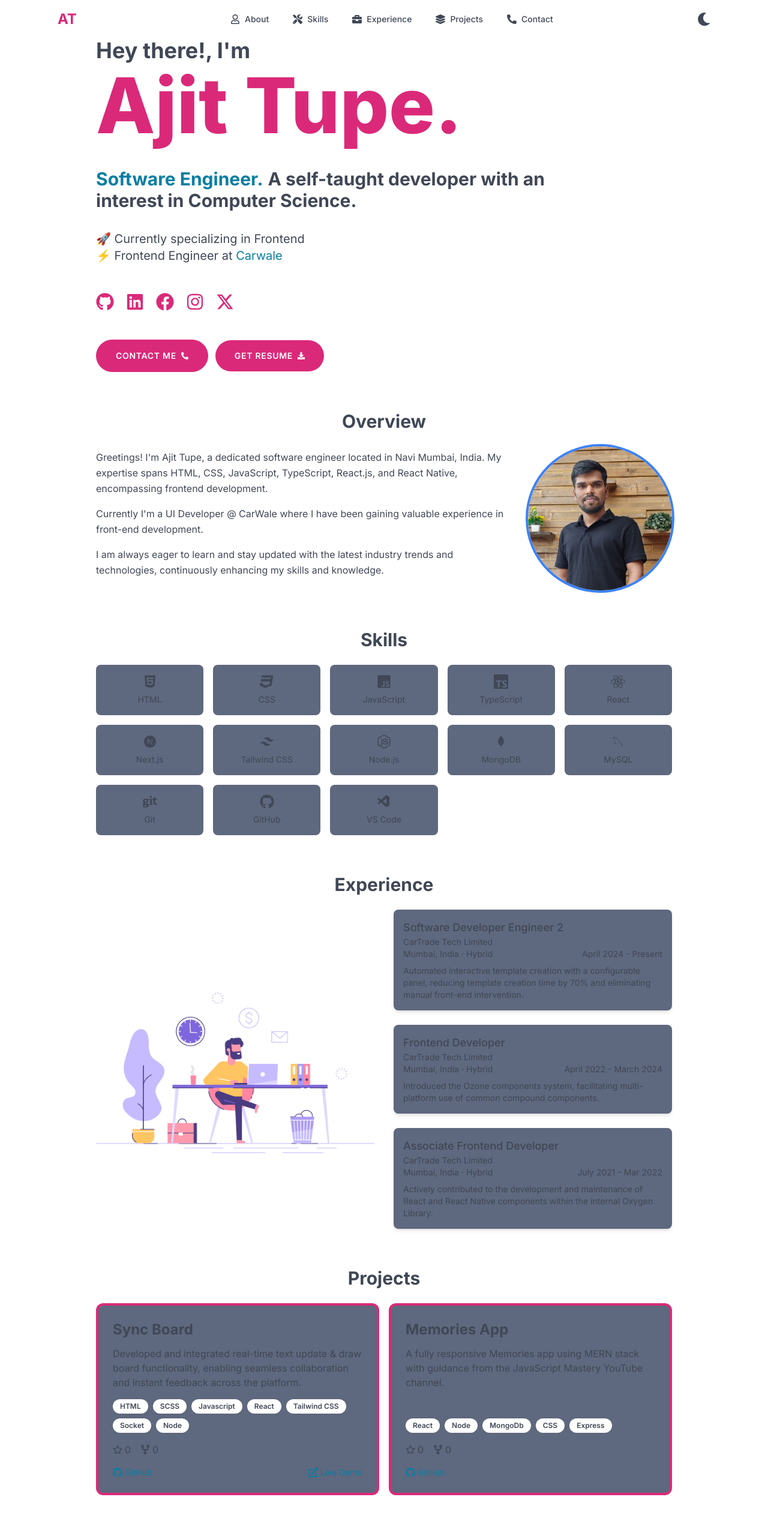
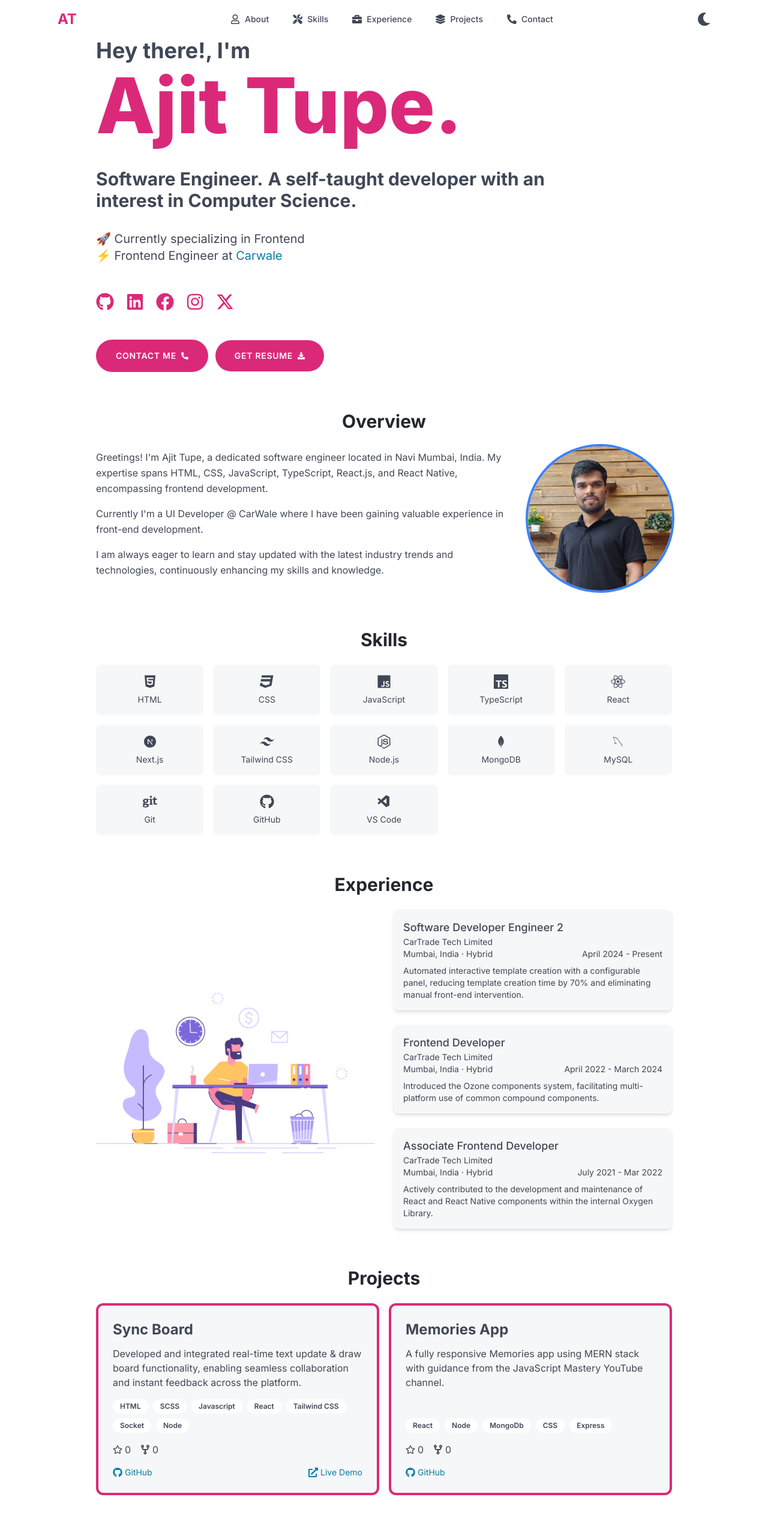
Before and after one commit to ajittupe2548/ajit-tupe-portfolio, a Next.js app: page / in a window 1280 px wide. Shown: the top 2560 px of the page at 60% size. Built offline with nearby package versions, Linux system fonts and the light colour scheme.

Commit message:
Added: Card in theme

```diff
--- a/src/app/globals.css
+++ b/src/app/globals.css
@@ -10,6 +10,7 @@
         --tertiary: #5e687e;
         --brand: hsl(333, 71%, 51%);
         --link: #087ea4;
+        --card: #f6f7f9;
         --border: 214.3 31.8% 91.4%;
         --radius: 0.5rem;
     }
@@ -21,6 +22,7 @@
         --tertiary: #99a1b3;
         --brand: hsl(333, 71%, 51%);
         --link: #58c4dc;
+        --card: #343a46;
         --border: 217.2 32.6% 17.5%;
     }
 }
--- a/src/components/Introduction.tsx
+++ b/src/components/Introduction.tsx
@@ -14,7 +14,7 @@ const Introduction: React.FC = () => {
                 </h1>
                 <br />
                 <p className='text-xl sm:text-3xl'>
-                    <span className='text-link'>Software Engineer.</span>
+                    <span>Software Engineer.</span>
                     <span className='ml-2'>
                         A self-taught developer with an <br /> interest in
                         Computer Science.
--- a/src/components/ProjectCard.tsx
+++ b/src/components/ProjectCard.tsx
@@ -26,7 +26,7 @@ const ProjectCard: React.FC<ProjectCardProps> = ({
     return (
         <div className='relative overflow-hidden rounded-xl p-1 transition-all duration-500'>
             <div className='absolute inset-0 bg-brand transition-all duration-500'></div>
-            <div className='relative h-full rounded-lg bg-tertiary p-6 transition-all duration-500 flex flex-col'>
+            <div className='relative h-full rounded-lg bg-card p-6 transition-all duration-500 flex flex-col'>
                 <h3 className='mb-3 text-2xl font-bold'>{title}</h3>
                 <p className='mb-4  flex-grow'>{description}</p>
                 <div className='mt-auto space-y-4'>
--- a/src/components/Skills.tsx
+++ b/src/components/Skills.tsx
@@ -40,7 +40,7 @@ const Skills: React.FC = () => {
                 {skills.map((skill, index) => (
                     <li
                         key={index}
-                        className='flex flex-col items-center p-4 rounded-lg bg-tertiary transition-all duration-300 hover:scale-105'
+                        className='flex flex-col items-center p-4 rounded-lg bg-card transition-all duration-300 hover:scale-105'
                     >
                         <div className='mb-2'>
                             {React.cloneElement(skill.icon, { size: 24 })}
--- a/src/components/SubHeading.tsx
+++ b/src/components/SubHeading.tsx
@@ -1,7 +1,11 @@
 import React from 'react';
 
 function SubHeading({ children }) {
-    return <h2 className='text-3xl font-bold text-center mb-6'>{children}</h2>;
+    return (
+        <h2 className='text-3xl font-bold text-center mb-6 text-primary'>
+            {children}
+        </h2>
+    );
 }
 
 export default SubHeading;
--- a/src/components/TimelineItem.tsx
+++ b/src/components/TimelineItem.tsx
@@ -13,7 +13,7 @@ interface TimelineItem {
 
 const TimelineItem: React.FC<{ item: TimelineItem }> = ({ item }) => (
     <div className='relative'>
-        <div className='p-4 bg-tertiary rounded-lg shadow-md'>
+        <div className='p-4 bg-card rounded-lg shadow-md'>
             <h3 className='text-lg font-medium'>{item.title}</h3>
             <p className='text-sm'>{item.organization}</p>
             <div className='flex justify-between text-sm'>
--- a/tailwind.config.js
+++ b/tailwind.config.js
@@ -13,6 +13,7 @@ module.exports = {
                 primary: 'var(--primary)',
                 secondary: 'var(--secondary)',
                 tertiary: 'var(--tertiary)',
+                card: 'var(--card)',
                 link: 'var(--link)',
                 brand: 'var(--brand)',
             },
```
